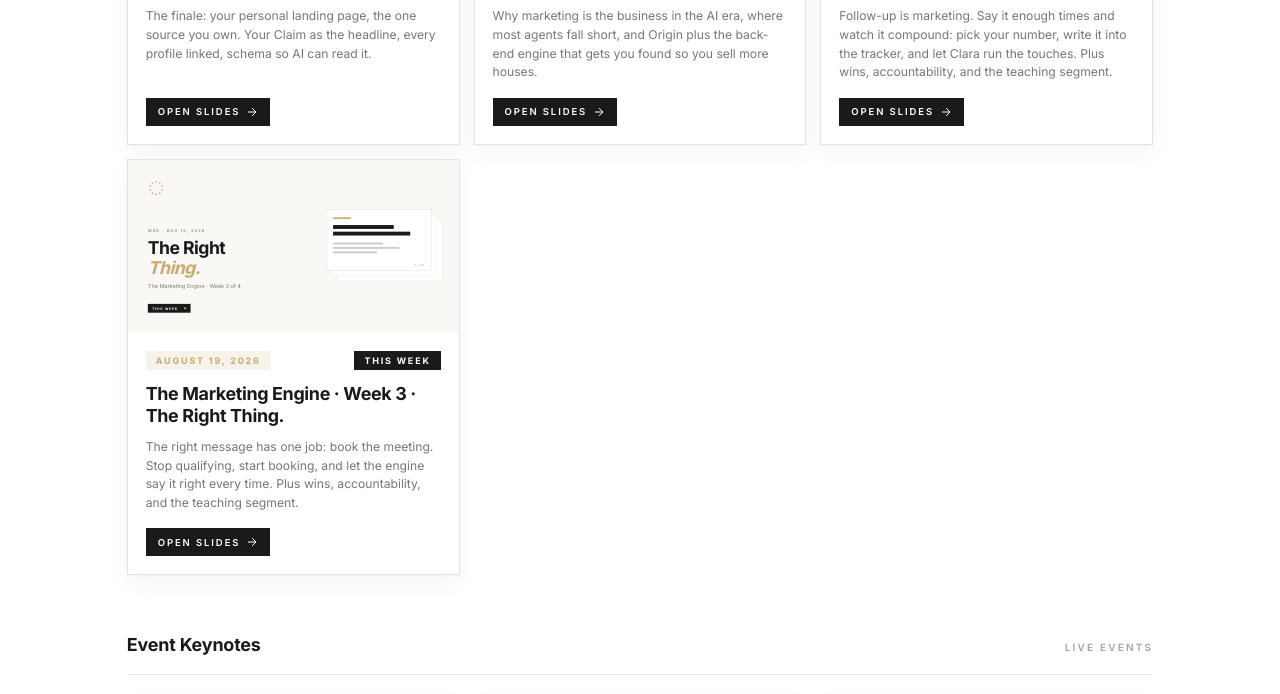
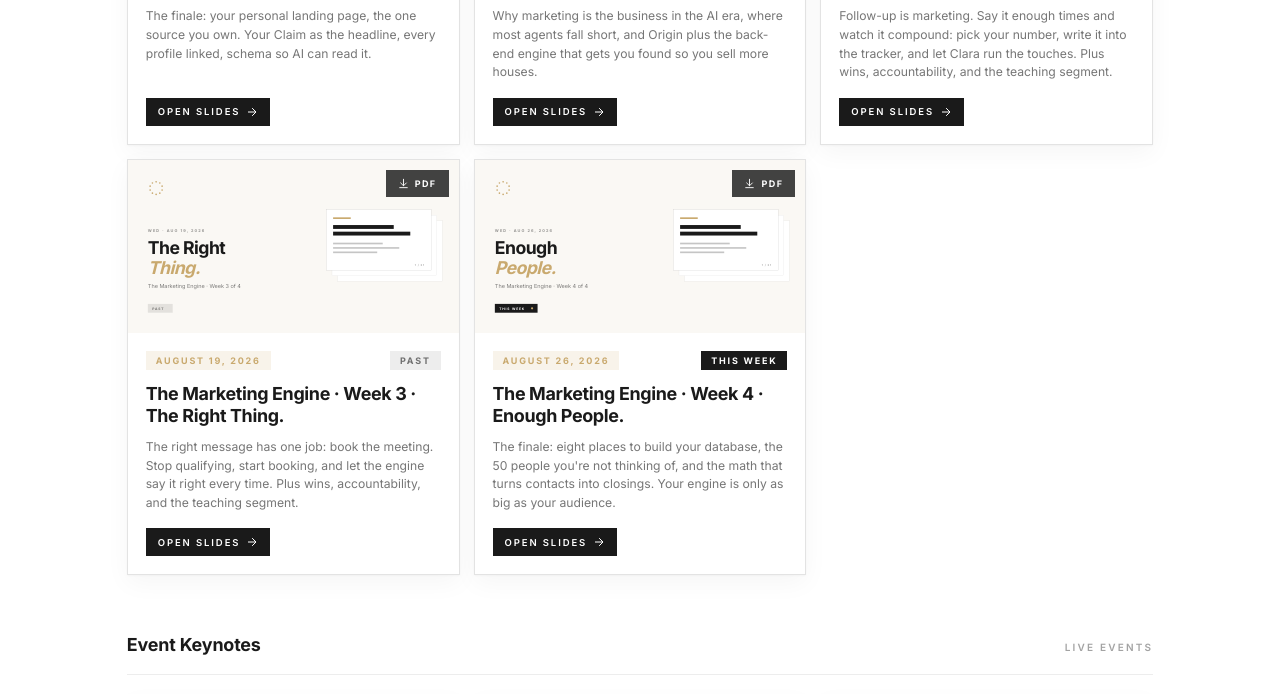
Before and after one commit to blakes-suddath/inner-cirql-member-resources, a website: page slides/index.html in a window 1280 px wide. Shown: the part 2174-2868 px from the top of the page. Drawn offline with Linux system fonts and the light colour scheme; no server answers.

Commit message:
Slides library: add Aug 26 finale card (Enough People), PDF downloads for Aug 12/19/26, flip Aug 19 badge to Past.

```diff
--- a/slides/index.html
+++ b/slides/index.html
@@ -803,6 +803,7 @@
       </a>
 
       <a href="https://coach.theinnercirql.com/2026-08-12/" target="_blank" rel="noopener" class="week-card">
+        <button class="dl-btn" type="button" data-pdf="/assets/decks/coaching-call-2026-08-12.pdf" data-deck="Coaching Call &#183; August 12, 2026" aria-label="Download PDF: Coaching Call, August 12, 2026"><svg><use href="#i-dl"/></svg>PDF</button>
         <div class="week-image" aria-hidden="true">
           <svg viewBox="0 0 1200 630" xmlns="http://www.w3.org/2000/svg" preserveAspectRatio="xMidYMid slice">
             <rect width="1200" height="630" fill="#faf8f4"/>
@@ -841,6 +842,7 @@
       </a>
 
       <a href="https://coach.theinnercirql.com/2026-08-19/" target="_blank" rel="noopener" class="week-card">
+        <button class="dl-btn" type="button" data-pdf="/assets/decks/coaching-call-2026-08-19.pdf" data-deck="Coaching Call &#183; August 19, 2026" aria-label="Download PDF: Coaching Call, August 19, 2026"><svg><use href="#i-dl"/></svg>PDF</button>
         <div class="week-image" aria-hidden="true">
           <svg viewBox="0 0 1200 630" xmlns="http://www.w3.org/2000/svg" preserveAspectRatio="xMidYMid slice">
             <rect width="1200" height="630" fill="#faf8f4"/>
@@ -861,16 +863,55 @@
             <text x="72" y="340" fill="#1a1a1a" font-family="Inter, sans-serif" font-weight="700" font-size="64" letter-spacing="-2">The Right</text>
             <text x="72" y="412" fill="#c9a96e" font-family="Inter, sans-serif" font-weight="700" font-style="italic" font-size="64" letter-spacing="-2">Thing.</text>
             <text x="72" y="464" fill="rgba(26,26,26,0.55)" font-family="Inter, sans-serif" font-weight="400" font-size="20">The Marketing Engine &#183; Week 3 of 4</text>
+            <g transform="translate(72, 522)"><rect width="90" height="32" fill="rgba(26,26,26,0.10)"/><text x="16" y="21" fill="rgba(26,26,26,0.55)" font-family="Inter, sans-serif" font-weight="700" font-size="12" letter-spacing="3">PAST</text></g>
+          </svg>
+        </div>
+        <div class="week-body">
+          <div class="week-top">
+            <span class="week-date">August 19, 2026</span>
+            <span class="week-tag live" style="background:var(--ink-08);color:var(--ink-60);">Past</span>
+          </div>
+          <h2 class="week-title">The Marketing Engine &#183; Week 3 &#183; The Right Thing.</h2>
+          <p class="week-desc">The right message has one job: book the meeting. Stop qualifying, start booking, and let the engine say it right every time. Plus wins, accountability, and the teaching segment.</p>
+          <span class="week-link">
+            <span>Open Slides</span>
+            <svg><use href="#i-arrow"/></svg>
+          </span>
+        </div>
+      </a>
+
+      <a href="https://coach.theinnercirql.com/2026-08-26/" target="_blank" rel="noopener" class="week-card">
+        <button class="dl-btn" type="button" data-pdf="/assets/decks/coaching-call-2026-08-26.pdf" data-deck="Coaching Call &#183; August 26, 2026" aria-label="Download PDF: Coaching Call, August 26, 2026"><svg><use href="#i-dl"/></svg>PDF</button>
+        <div class="week-image" aria-hidden="true">
+          <svg viewBox="0 0 1200 630" xmlns="http://www.w3.org/2000/svg" preserveAspectRatio="xMidYMid slice">
+            <rect width="1200" height="630" fill="#faf8f4"/>
+            <g transform="translate(720, 180)">
+              <rect x="40" y="40" width="380" height="220" fill="#ffffff" stroke="rgba(26,26,26,0.12)" stroke-width="1"/>
+              <rect x="20" y="20" width="380" height="220" fill="#ffffff" stroke="rgba(26,26,26,0.12)" stroke-width="1"/>
+              <rect x="0" y="0" width="380" height="220" fill="#ffffff" stroke="rgba(26,26,26,0.22)" stroke-width="1"/>
+              <rect x="24" y="28" width="64" height="6" fill="#c9a96e"/>
+              <rect x="24" y="56" width="220" height="14" fill="#1a1a1a"/>
+              <rect x="24" y="80" width="280" height="14" fill="#1a1a1a"/>
+              <rect x="24" y="120" width="180" height="6" fill="rgba(26,26,26,0.25)"/>
+              <rect x="24" y="136" width="240" height="6" fill="rgba(26,26,26,0.25)"/>
+              <rect x="24" y="152" width="160" height="6" fill="rgba(26,26,26,0.25)"/>
+              <text x="356" y="206" fill="rgba(26,26,26,0.40)" font-family="Inter, sans-serif" font-weight="600" font-size="10" letter-spacing="2" text-anchor="end">1 / 21</text>
+            </g>
+            <use href="#brand-mark" x="72" y="72" width="60" height="60"/>
+            <text x="72" y="260" fill="rgba(26,26,26,0.45)" font-family="Inter, sans-serif" font-weight="700" font-size="14" letter-spacing="4">WED &#183; AUG 26, 2026</text>
+            <text x="72" y="340" fill="#1a1a1a" font-family="Inter, sans-serif" font-weight="700" font-size="64" letter-spacing="-2">Enough</text>
+            <text x="72" y="412" fill="#c9a96e" font-family="Inter, sans-serif" font-weight="700" font-style="italic" font-size="64" letter-spacing="-2">People.</text>
+            <text x="72" y="464" fill="rgba(26,26,26,0.55)" font-family="Inter, sans-serif" font-weight="400" font-size="20">The Marketing Engine &#183; Week 4 of 4</text>
             <g transform="translate(72, 522)"><rect width="155" height="32" fill="#1a1a1a"/><text x="16" y="21" fill="#ffffff" font-family="Inter, sans-serif" font-weight="700" font-size="12" letter-spacing="3">THIS WEEK</text><circle cx="135" cy="16" r="4" fill="#c9a96e"><animate attributeName="opacity" values="1;0.3;1" dur="1.8s" repeatCount="indefinite"/></circle></g>
           </svg>
         </div>
         <div class="week-body">
           <div class="week-top">
-            <span class="week-date">August 19, 2026</span>
+            <span class="week-date">August 26, 2026</span>
             <span class="week-tag live">This Week</span>
           </div>
-          <h2 class="week-title">The Marketing Engine &#183; Week 3 &#183; The Right Thing.</h2>
-          <p class="week-desc">The right message has one job: book the meeting. Stop qualifying, start booking, and let the engine say it right every time. Plus wins, accountability, and the teaching segment.</p>
+          <h2 class="week-title">The Marketing Engine &#183; Week 4 &#183; Enough People.</h2>
+          <p class="week-desc">The finale: eight places to build your database, the 50 people you're not thinking of, and the math that turns contacts into closings. Your engine is only as big as your audience.</p>
           <span class="week-link">
             <span>Open Slides</span>
             <svg><use href="#i-arrow"/></svg>
```
Also changed, not shown: 3 other files.
